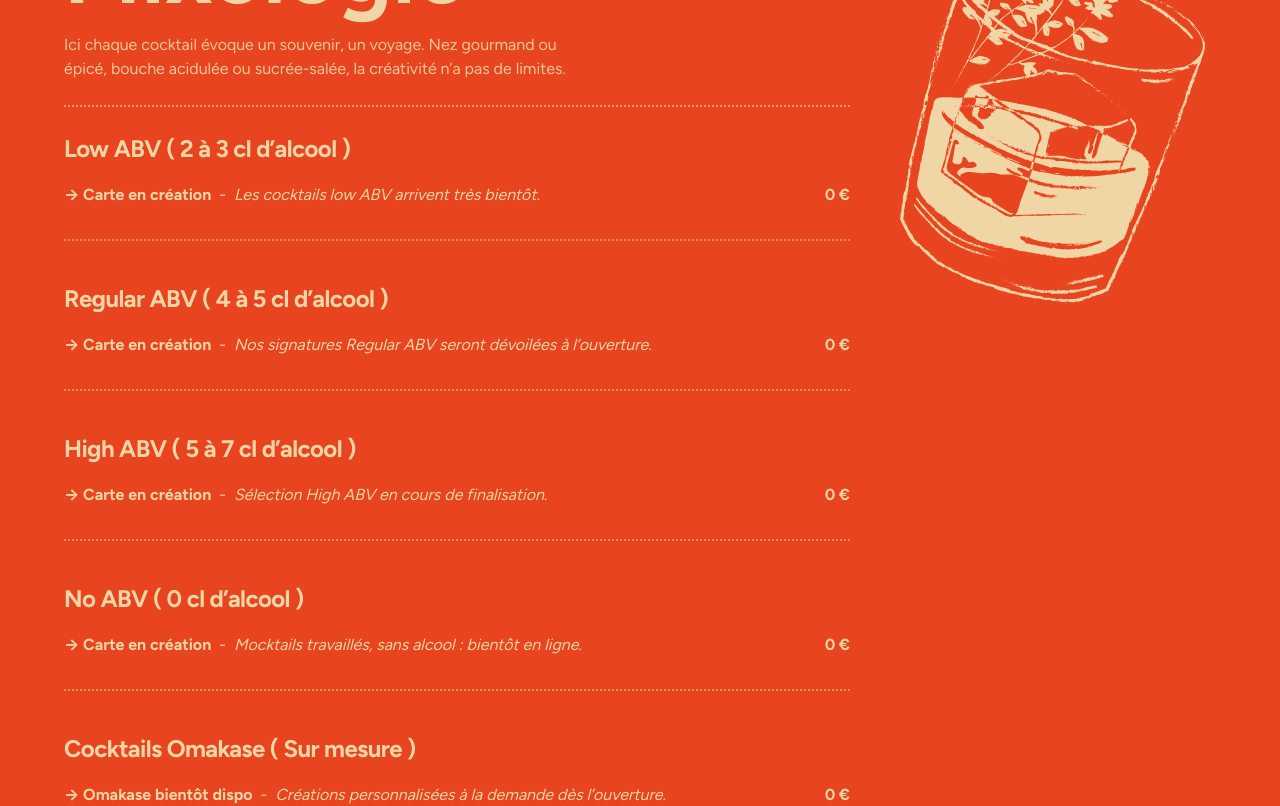
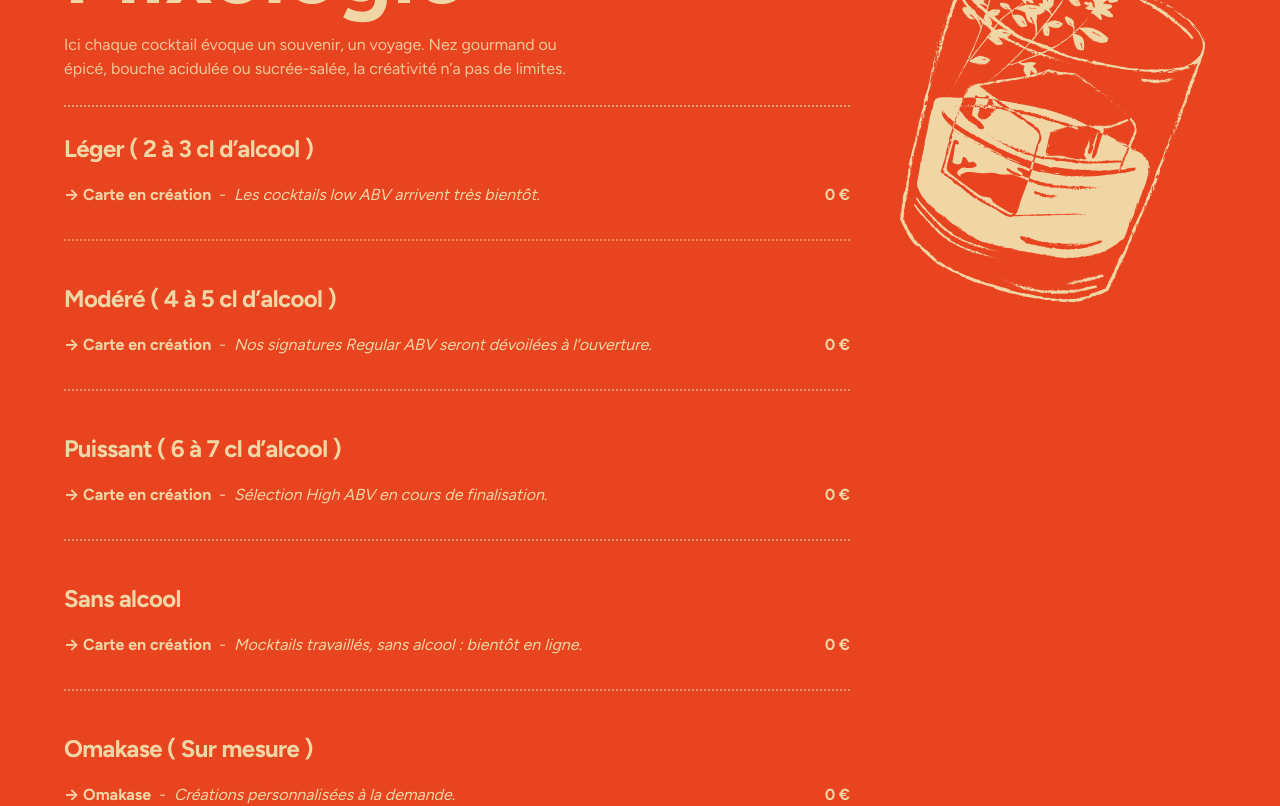
Before and after one commit to MisterPingouin/olme-site, a Next.js app: page / in a window 1280 px wide. Shown: the part 940-1746 px from the top of the page. Built offline with nearby package versions, Linux system fonts and the light colour scheme.

Commit message:
update content few fix

```diff
--- a/src/app/data/content.ts
+++ b/src/app/data/content.ts
@@ -127,38 +127,38 @@ items: [
 // DRAFT - Affichage public provisoire
 export const MIXO_SECTIONS: CocktailSection[] = [
   {
-    title: "Low ABV",
+    title: "Léger",
     subtitle: "( 2 à 3 cl d’alcool )",
     items: [
       { name: "→ Carte en création", notes: "Les cocktails low ABV arrivent très bientôt.", price: 0 }
     ],
   },
   {
-    title: "Regular ABV",
+    title: "Modéré",
     subtitle: "( 4 à 5 cl d’alcool )",
     items: [
       { name: "→ Carte en création", notes: "Nos signatures Regular ABV seront dévoilées à l’ouverture.", price: 0 }
     ],
   },
   {
-    title: "High ABV",
-    subtitle: "( 5 à 7 cl d’alcool )",
+    title: "Puissant",
+    subtitle: "( 6 à 7 cl d’alcool )",
     items: [
       { name: "→ Carte en création", notes: "Sélection High ABV en cours de finalisation.", price: 0 }
     ],
   },
   {
-    title: "No ABV",
-    subtitle: "( 0 cl d’alcool )",
+    title: "Sans alcool",
+    subtitle: "",
     items: [
       { name: "→ Carte en création", notes: "Mocktails travaillés, sans alcool : bientôt en ligne.", price: 0 }
     ],
   },
   {
-    title: "Cocktails Omakase",
+    title: "Omakase",
     subtitle: "( Sur mesure )",
     items: [
-      { name: "→ Omakase bientôt dispo", notes: "Créations personnalisées à la demande dès l’ouverture.", price: 0 }
+      { name: "→ Omakase", notes: "Créations personnalisées à la demande.", price: 0 }
     ],
   },
 ];
--- a/src/app/sections/Vins.tsx
+++ b/src/app/sections/Vins.tsx
@@ -50,7 +50,7 @@ export default function Vins() {
                 </div>
 
                 <p className="mt-3 max-w-[640px] text-o-green/80 md:mt-0 md:self-center">
-                  Du verre à la bouteille, en passant par la canette : craft, bio, biodynamie, demeter, nature — des jus bien faits par des producteur·ices engagé·es.
+                  Du verre à la bouteille, en passant par la canette : craft, bio, biodynamie, demeter, nature - des jus bien faits par des producteur·ices engagé·es.
                 </p>
               </div>
 
```
